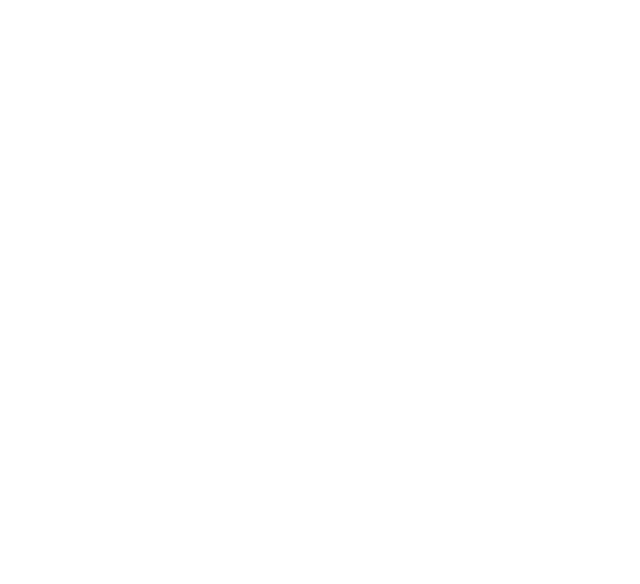
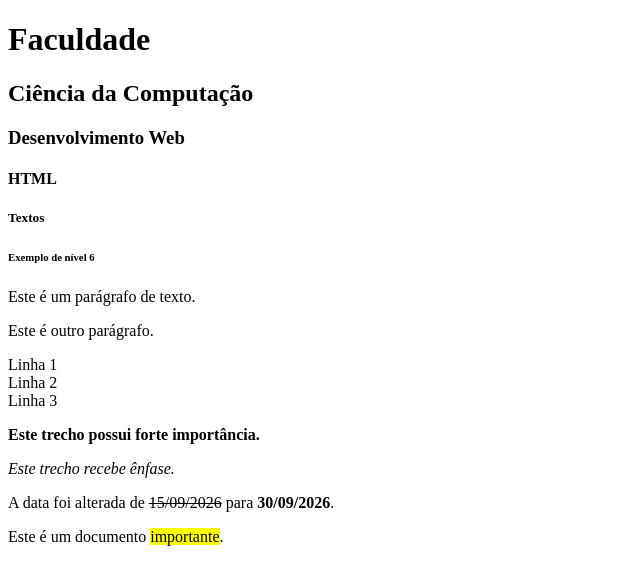
Before and after one commit to NicolasGoulart18/webdev-front-end-facul, a plain HTML site: page 03-textos/textos.html in a window 1280 px wide. Shown: the whole page, without its empty margins (0-640 px from the left). Drawn offline with Linux system fonts and the light colour scheme.

Commit message:
add text content html examples

```diff
--- a/03-textos/textos.html
+++ b/03-textos/textos.html
@@ -5,6 +5,38 @@
     <title>Textos em HTML</title>
 </head>
 <body>
-    <!-- Exemplos de títulos, parágrafos e tags de texto serão adicionados aqui. -->
+    <!-- Hierarquia de títulos -->
+    <h1>Faculdade</h1>
+    <h2>Ciência da Computação</h2>
+    <h3>Desenvolvimento Web</h3>
+    <h4>HTML</h4>
+    <h5>Textos</h5>
+    <h6>Exemplo de nível 6</h6>
+
+    <!-- Parágrafos -->
+    <p>Este é um parágrafo de texto.</p>
+    <p>Este é outro parágrafo.</p>
+
+    <!-- Quebras de linha -->
+    <p>
+        Linha 1<br>
+        Linha 2<br>
+        Linha 3
+    </p>
+
+    <!-- Semântica textual -->
+    <p><strong>Este trecho possui forte importância.</strong></p>
+    <p><em>Este trecho recebe ênfase.</em></p>
+
+    <!-- Conteúdo removido/substituído -->
+    <p>
+        A data foi alterada de
+        <del>15/09/2026</del>
+        para
+        <strong>30/09/2026</strong>.
+    </p>
+
+    <!-- Destaque semelhante a marca-texto -->
+    <p>Este é um documento <mark>importante</mark>.</p>
 </body>
 </html>
```
